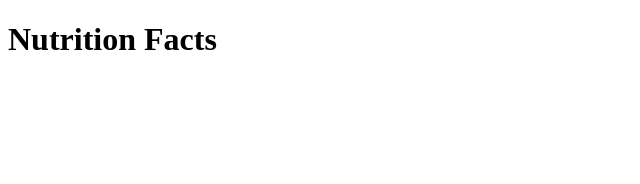
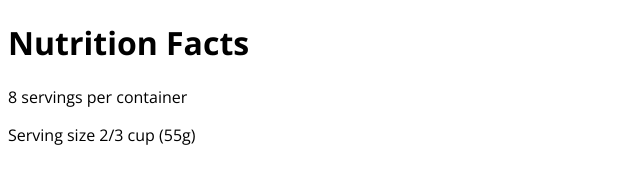
Before and after one commit to Effel0399/freecodecamp-responsive-web-design-08, a plain HTML site: page index.html in a window 1280 px wide. Shown: the whole page, without its empty margins (0-640 px from the left). Drawn offline with nearby package versions, Linux system fonts and the light colour scheme.

Commit message:
05 - font styling

```diff
--- a/index.html
+++ b/index.html
@@ -4,9 +4,13 @@
 <head>
   <meta charset="UTF-8">
   <title>Nutrition Label</title>
+  <link rel="stylesheet" href="https://fonts.googleapis.com/css?family=Open+Sans:400,700,800">
+  <link rel="stylesheet" href="styles.css">
 </head>
 
 <body>
     <h1>Nutrition Facts</h1>
+    <p>8 servings per container</p>
+    <p>Serving size 2/3 cup (55g)</p>
 </body>
 </html>
--- /dev/null
+++ b/styles.css
@@ -0,0 +1,3 @@
+body {
+    font-family: "Open Sans", sans-serif;
+}
```
